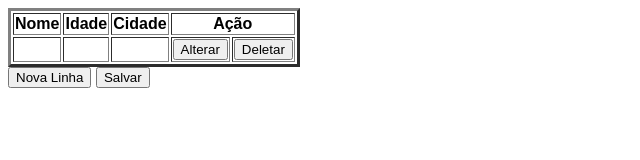
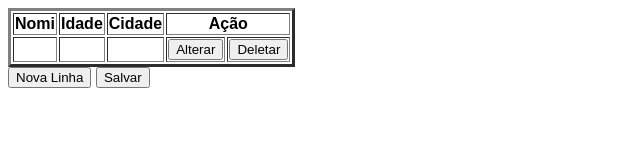
Before and after one commit to washolv/TabelaDinamica, a plain HTML site: page index.html in a window 1280 px wide. Shown: the full height of the page, 0-640 px from the left. Drawn offline with Linux system fonts and the light colour scheme.

Commit message:
Update index.html

```diff
--- a/index.html
+++ b/index.html
@@ -14,7 +14,7 @@
 <body>
     <table id="tbl" cellspacing="2" border="3">
         <thead>
-            <th>Nome</th>
+            <th>Nomi</th>
             <th>Idade</th>
             <th>Cidade</th>
             <th colspan="2">Ação</th>
```
